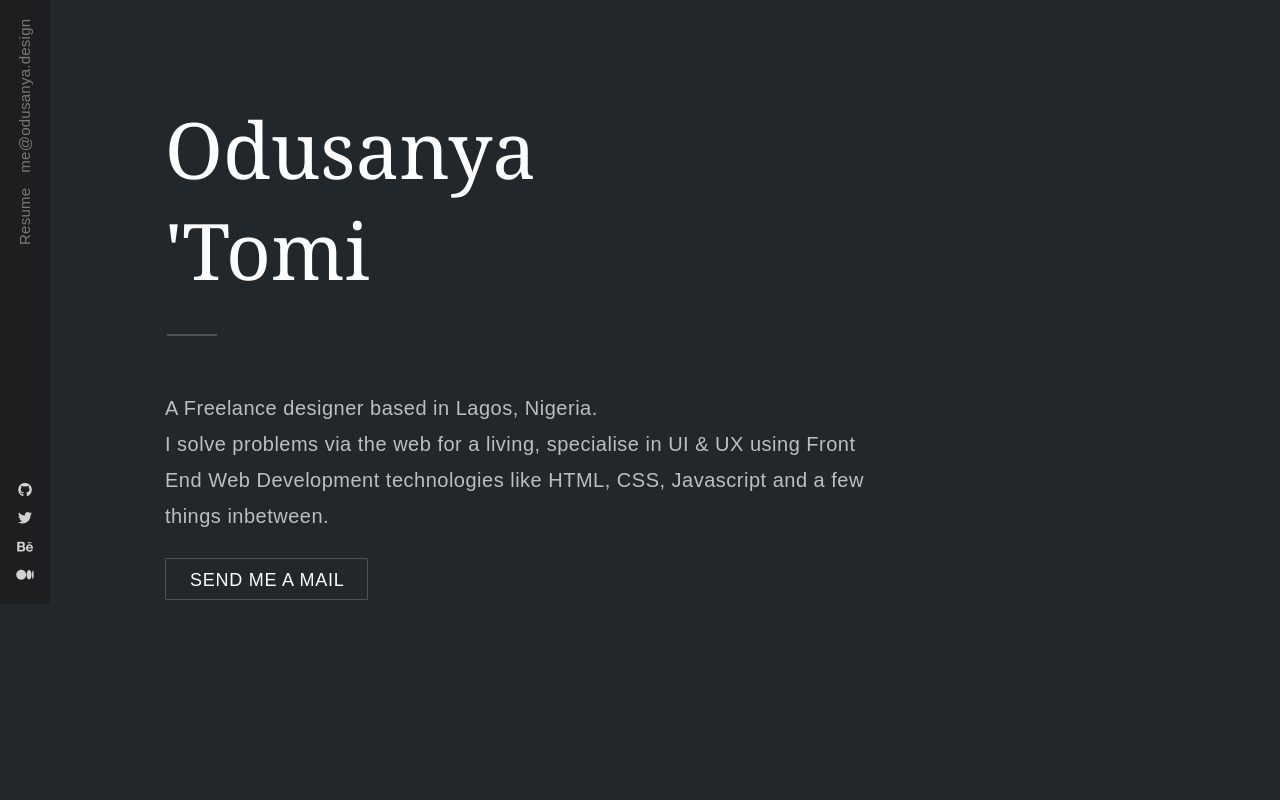
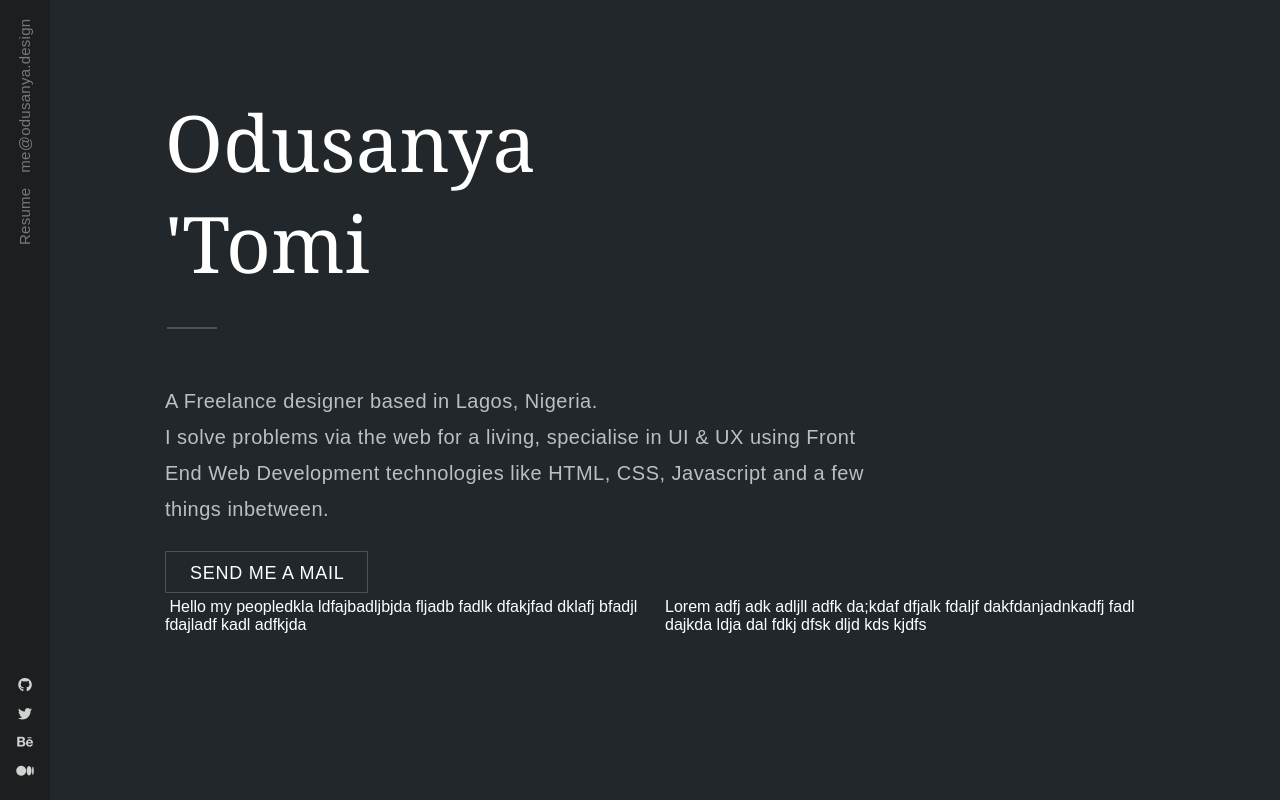
Before and after one commit to Odusanya/odusanya.github.io, a website: page index.html in a window 1280 px wide. Drawn offline with Linux system fonts and the light colour scheme; a web font is replaced by a local one.

Commit message:
Update style

```diff
--- a/index.html
+++ b/index.html
@@ -9,7 +9,8 @@
     <meta name="description" content="Portfolio Website, Product Designer">
     <meta name="keywords" content="odusanya, tomi, porfolio, wed designer, web, developer, product designer, html, css">
     <meta property="og:title" content="Odusanya 'Tomi | Designer" />
-    <meta property="og:description" content="Odusanya 'Tomi is a product designer. Changing the web, one keystroke at a time." />
+    <meta property="og:description" content="Odusanya 'Tomi is a product designer. Changing the web, one keystroke at a time."
+    />
     <meta property="og:url" content="http://odusanya.design" />
     <link rel="stylesheet" href="css/styles.css">
 
@@ -33,24 +34,10 @@
         </ul>
     </div>
     <div class="content">
-            <!-- <section class="nav-bar ">
-            <div class="nav-bar__logo"><a href="index.html">'tomi.</a></div>
-            <div class="nav-bar__menu">
-    <ul>
-        <li class="nav-bar__menu-item"><a href="" class="hover-fill-color">about
-            <span class="link-layer" data-text="about"></span>
-            </a></li>
-        <li class="nav-bar__menu-item"><a href="" class="hover-fill-color">works
-            <span class="link-layer" data-text="works"></span>
-            </a></li>
-        <li class="nav-bar__menu-item">s<a href="" class="hover-fill-color">contact
-            <span class="link-layer" data-text="contact"></span>
-            </a></li>
-    </ul>
-    /div>
-        </section> -->
+
+        <div class="container">
             <section class="landing">
-                <div class="container">
+
                 <div class="name">
                     <h1>
                         Odusanya<br> 'Tomi
@@ -59,23 +46,34 @@
                 <div class="divider divider--xsm"></div>
                 <div class="description">
                     <p>
-                            A Freelance designer based in Lagos, Nigeria.<br> I solve problems via the web for a living, specialise in UI & UX using Front End Web Development technologies like HTML, CSS, Javascript and a few things inbetween.
+                        A Freelance designer based in Lagos, Nigeria.<br> I solve problems via the web for a living, specialise
+                        in UI & UX using Front End Web Development technologies like HTML, CSS, Javascript and a few things
+                        inbetween.
                         <!--                     Presently unavailable for Job at the moment, in Bauchi serving my Father-land for the next three weeks (till Aug. 20) *sobs 😭😭😭* , but you can always send a mail. -->
                     </p>
                 </div>
                 <div class="contact-me">
                     <a href="mailto:me@odusanya.design?subject=Hello 'Tomi" class="button button--transparent">SEND ME A MAIL</a>
                 </div>
+            </section>
+            <section class="works">
+                    <div class="grid">
+                        <div class="grid__column grid__column--6">
+                            <div class="portfolio__item">
+                                <img src="" class="" alt="">
+                                Hello my peopledkla ldfajbadljbjda fljadb fadlk dfakjfad dklafj bfadjl fdajladf kadl adfkjda</div></div>
+                        <div class="grid__column grid__column--6">Lorem adfj adk adljll adfk da;kdaf dfjalk fdaljf dakfdanjadnkadfj fadl dajkda ldja dal fdkj dfsk dljd kds kjdfs</div>
                     </div>
             </section>
         </div>
+    </div>
     <!-- <script style="text/js" src="../js/vendor/jquery.js"></script>
     <script style="text/js" src="../js/vendor/typed.js"></script> -->
-    <!-- <script style="text/js" src="./js/main.js"></script>ssss -->
+    <script style="text/js" src="./js/main.js"></script>
     <script>
-        (function(i, s, o, g, r, a, m) {
+        (function (i, s, o, g, r, a, m) {
             i['GoogleAnalyticsObject'] = r;
-            i[r] = i[r] || function() {
+            i[r] = i[r] || function () {
                 (i[r].q = i[r].q || []).push(arguments)
             }, i[r].l = 1 * new Date();
             a = s.createElement(o),
--- a/sass/components/_nav.scss
+++ b/sass/components/_nav.scss
@@ -56,7 +56,7 @@
     // left: 0;
     // padding: 10px 10px 0;
     z-index: 4;
-    @include screen(mid) {
+    @include screen(med) {
         display: none;
     }
     // @include screen(mid) {
--- a/sass/core/_layout.scss
+++ b/sass/core/_layout.scss
@@ -14,9 +14,6 @@
     // max-width: 1040px;
     // padding: 0 20px;
     // width: 100%;
-    @include screen(mid) {
-        margin: 0 auto;
-    }
     &--sm {
         max-width: 760px;
     }
--- a/sass/modules/_home.scss
+++ b/sass/modules/_home.scss
@@ -27,11 +27,12 @@
 
 .page-wrapper {
     display: flex;
-    // clear:both
+    height: 100vh;
 }
 
 .content {
     flex: 1 0 0;
+    flex-direction: column;
     overflow: auto;
 }
 
@@ -39,7 +40,7 @@
     h1 {
         font-size: 7.8rem;
         // font-family: 'pultin';
-        font-family: 'Georgia' ,'Glosa Display Roman';
+        font-family: 'Georgia', 'Glosa Display Roman';
         font-weight: 300;
         margin: 62px auto 32px;
         line-height: 1.3;
@@ -50,9 +51,12 @@
 }
 
 .description {
-    width: 70%;
+    max-width: 700px;
     margin-top: 54px;
     margin-bottom: 24px;
+    @include screen (small) {
+        width: 100%;
+    }
     p {
         font-size: 2.0rem;
         opacity: 0.7;
--- a/sass/utilities/_text.scss
+++ b/sass/utilities/_text.scss
@@ -6,7 +6,7 @@ a {
 html {
     font-size: 62.5%;
     @include screen(small) {
-        font-size: 58%;
+        font-size: 56.8%;
     }
 }
 
```
Also changed, not shown: css/styles.css. Lines whose indentation alone changed are shown as unchanged.
